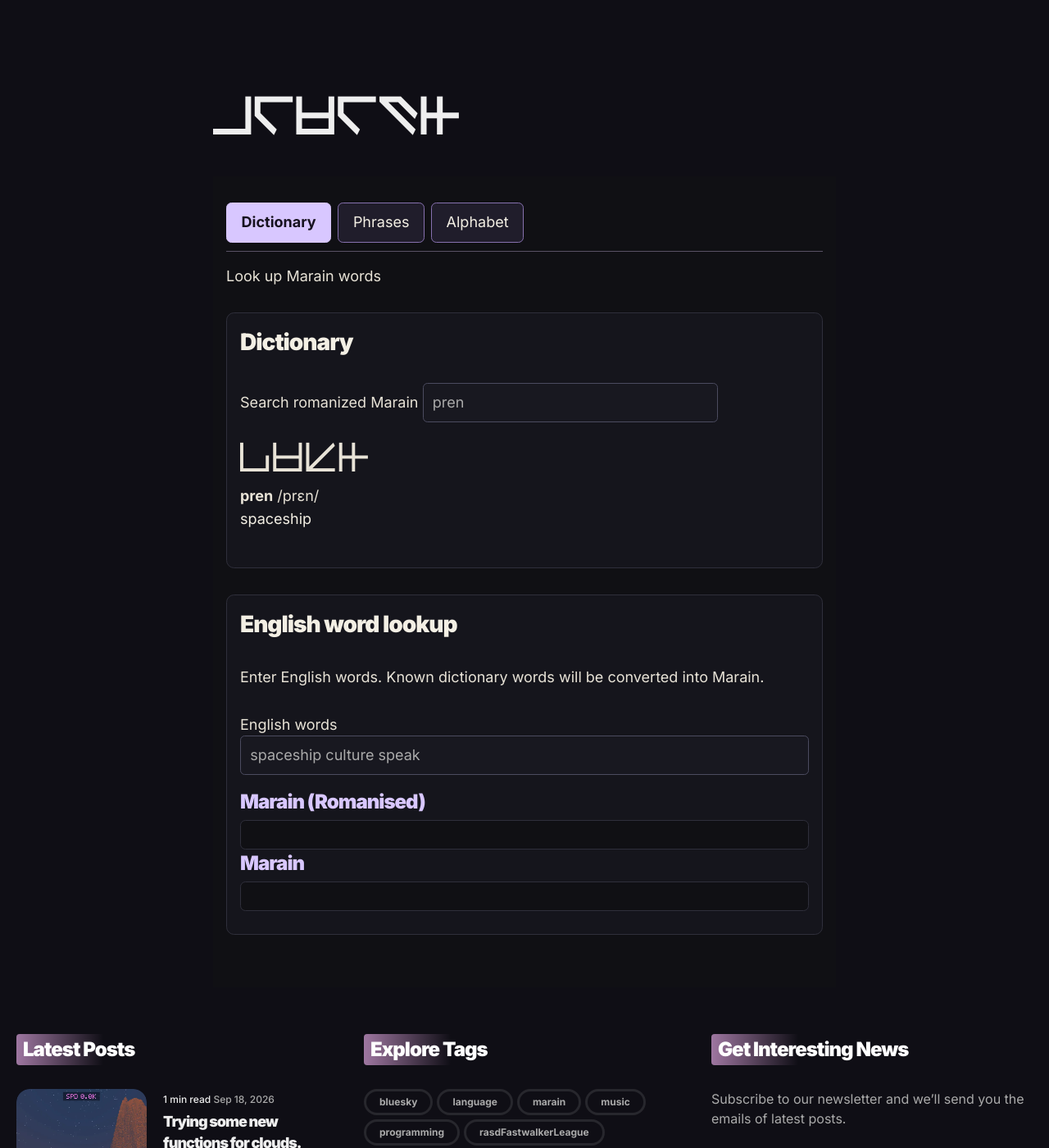
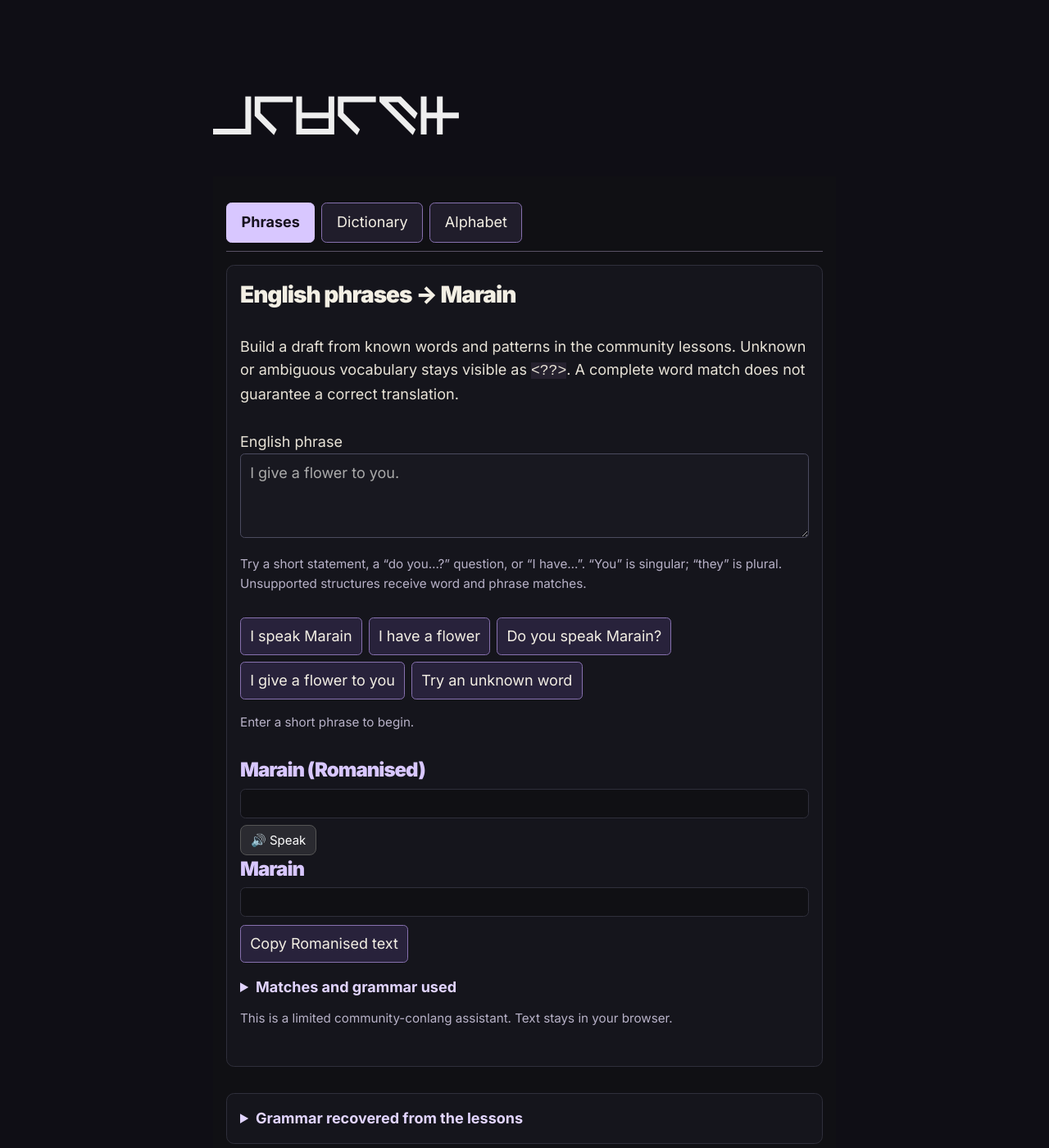
Before and after one commit to KO0I/KO0I.github.io, a Jekyll site: the page built from _pages/marain.markdown, in a window 1280 px wide and 1400 px high, scrolled down 249 px. Shown: the whole window at 82% size. Built offline with Jekyll 4.4.1, drawn with Linux system fonts in a browser that asks for light colours.

Commit message:
Rework Marain page sections and tab order
- Remove the romanized-Marain dictionary search subsection
  (label, input, result card, see-also) from the page; all JS
  references to it were already existence-guarded.
- Rename "English word lookup" heading to "English to Marain".
- Swap tabs to Phrases / Dictionary / Alphabet order with Phrases
  as the default tab (marain-tabs.js).

```diff
--- a/_pages/marain.markdown
+++ b/_pages/marain.markdown
@@ -103,7 +103,7 @@
 
 
 <div id="english-to-marain" class="dictionary-panel">
-  <h2>English word lookup</h2>
+  <h2>English to Marain</h2>
 
   <p>
     Enter English words. Known dictionary words will be converted into Marain.
@@ -132,38 +132,6 @@
   </div>
 </div>
 
-  <p>
-    Look up Marain words
-  </p>
 
-  <div id="dictionary">
-    <h2>Dictionary</h2>
-
-    <label for="dictsearch">Search romanized Marain</label>
-
-    <input
-      type="text"
-      maxlength="32"
-      id="dictsearch"
-      autocomplete="off"
-      autocorrect="off"
-      autocapitalize="off"
-      spellcheck="false"
-      placeholder="pren">
-
-    <div class="dictionary-result">
-      <div class="marain" id="dictmarain">pren</div>
-
-      <div>
-        <span id="dictroman">pren</span>
-        <span id="ipa">/<span class="ipa" id="dictipa">prɛn</span>/</span>
-        <span id="dictpos">noun</span>
-      </div>
-
-      <p id="dictdef">spaceship</p>
-    </div>
-
-    <div id="seealso"></div>
-  </div>
 
 </div>
--- a/assets/marain/js/marain-tabs.js
+++ b/assets/marain/js/marain-tabs.js
@@ -1,20 +1,18 @@
-/* Dictionary is the default. Move existing DOM nodes to preserve input and listeners. */
+/* Phrase is the default. Move existing DOM nodes to preserve input and listeners. */
 (function () {
   'use strict';
   function init() {
     const root = document.querySelector('.marain-page');
     if (!root || root.querySelector('[data-marain-tabs]')) return;
-    const dictionary = root.querySelector('#dictionary');
     const phrases = root.querySelector('#phrase-translator');
-    // Leave the existing page usable if the phrase update has not been installed.
-    if (!dictionary || !phrases) return;
     const words = root.querySelector('#english-to-marain');
+    // Leave the existing page usable if the expected sections are missing.
+    if (!phrases || !words) return;
     const rules = root.querySelector('.marain-rules');
-    const introduction = dictionary.previousElementSibling;
     // Jekyll renders the Markdown symbol table outside .marain-page.
     // Search only within this page's containing element and match its heading.
     const alphabetHeading = Array.from(root.parentElement.querySelectorAll('h2, h3'))
-      .find(heading => /marain\s*[-–—]?\s*latin\s+symbol\s+table/i.test(heading.textContent));
+      .find(heading => /marain\s*[-\u2013\u2014]?\s*latin\s+symbol\s+table/i.test(heading.textContent));
     let alphabetContent = null;
     if (alphabetHeading) {
       const next = alphabetHeading.nextElementSibling;
@@ -27,7 +25,7 @@
     list.setAttribute('role', 'tablist');
     list.setAttribute('aria-label', 'Marain tools');
     const panels = [], tabs = [];
-    ['Dictionary', 'Phrases', 'Alphabet'].forEach((name, i) => {
+    ['Phrases', 'Dictionary', 'Alphabet'].forEach((name, i) => {
       const slug = name.toLowerCase();
       const tab = document.createElement('button');
       tab.type = 'button';
@@ -61,14 +59,10 @@
       });
       if (focus) tabs[index].focus();
     }
-    if (introduction && introduction.tagName === 'P' &&
-        /^Look up Marain words\s*$/i.test(introduction.textContent.trim())) {
-      panels[0].append(introduction);
-    }
-    panels[0].append(dictionary);
-    if (words) panels[0].append(words);
-    panels[1].append(phrases);
-    if (rules) panels[1].append(rules);
+    // Panel order: Phrases, Dictionary (English -> Marain lookup), Alphabet.
+    panels[0].append(phrases);
+    if (rules) panels[0].append(rules);
+    panels[1].append(words);
     if (alphabetHeading && alphabetContent) {
       const scroll = document.createElement('div');
       scroll.className = 'marain-alphabet-scroll';
```
